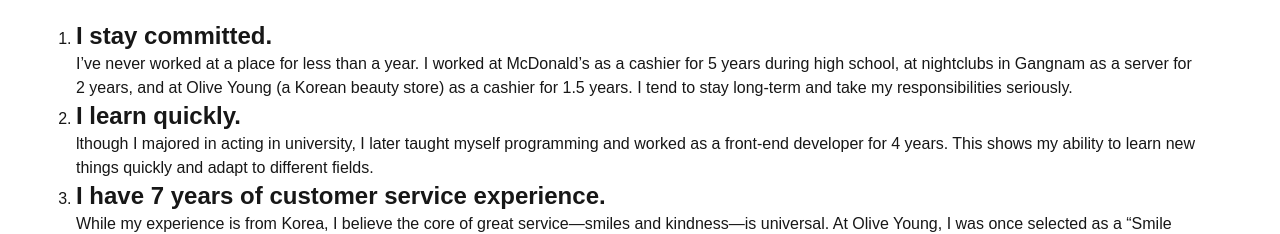
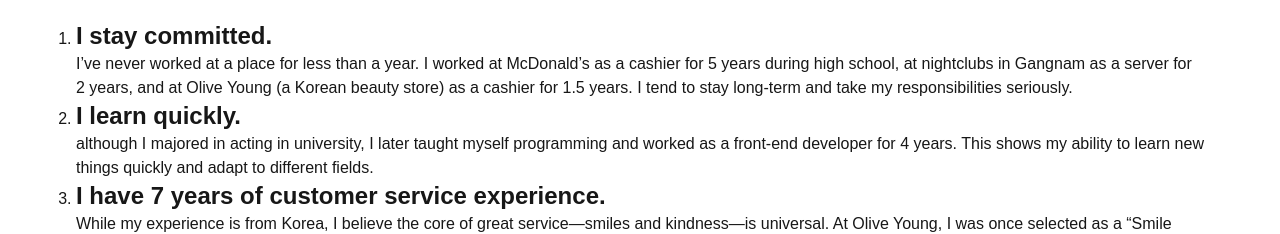
Before and after one commit to eunjin0212/side-part-time-resume, a Next.js app: page / in a window 1280 px wide. Shown: the part 5780-6014 px from the top of the page. Built offline with nearby package versions, Linux system fonts and the light colour scheme.

Commit message:
이력서 페이지의 텍스트 오타 수정

```diff
--- a/src/app/page.tsx
+++ b/src/app/page.tsx
@@ -110,7 +110,7 @@ const Home = () => {
             <li>
               <strong className='text-2xl'>I learn quickly.</strong>
               <p>
-                lthough I majored in acting in university, I later taught myself programming and worked as a front-end developer for 4 years. This shows my ability to learn new things quickly and adapt to different fields.
+                although I majored in acting in university, I later taught myself programming and worked as a front-end developer for 4 years. This shows my ability to learn new things quickly and adapt to different fields.
               </p>
             </li>
             <li>
```
